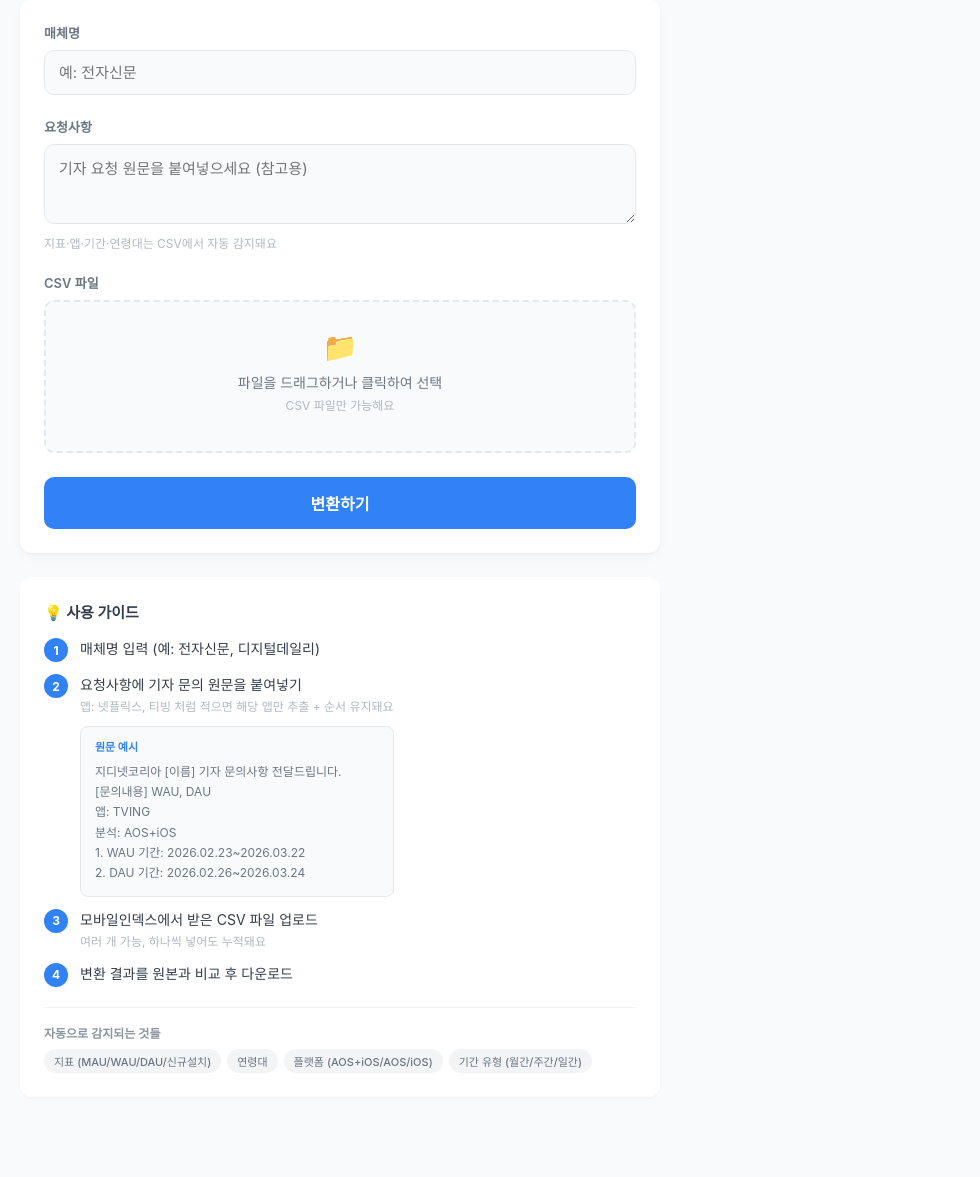
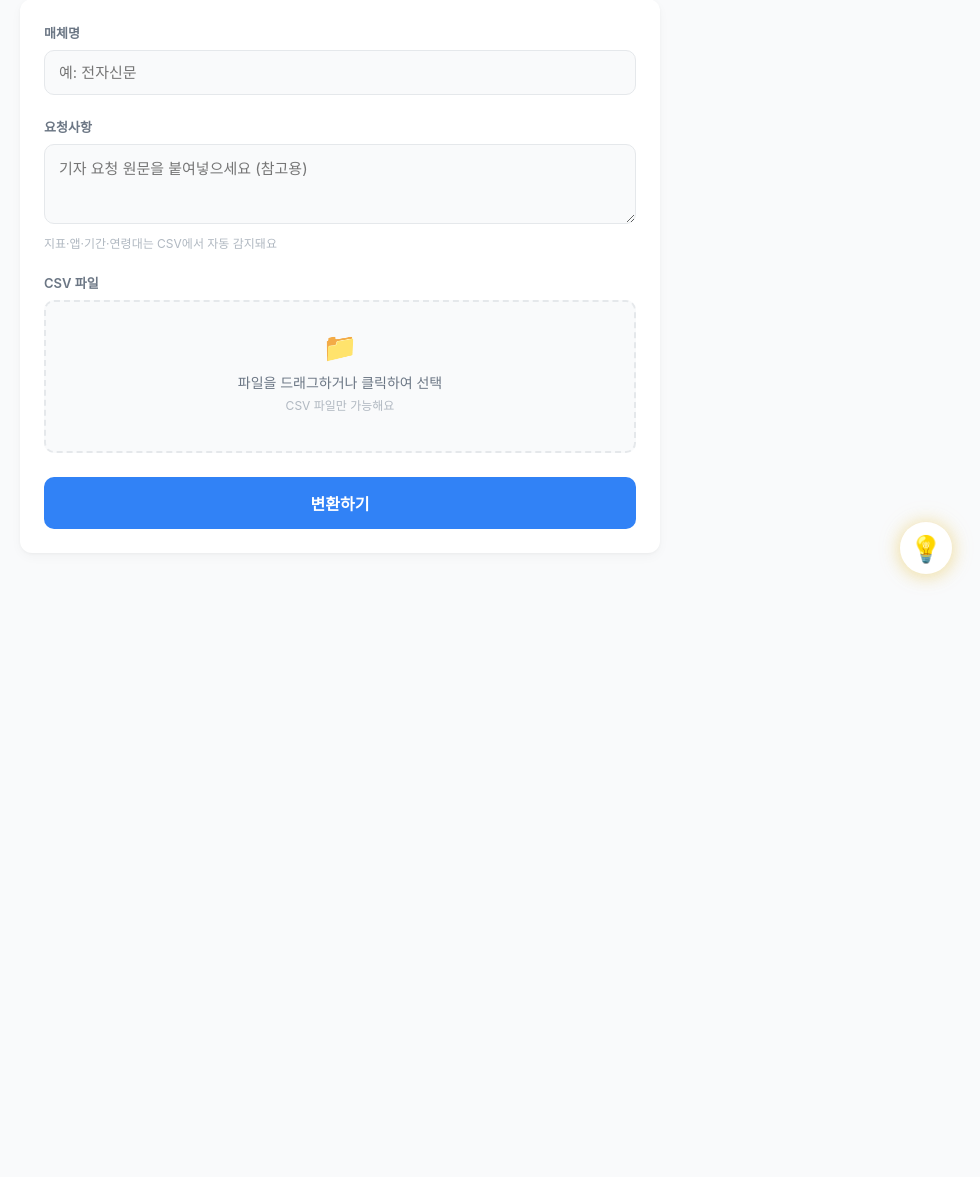
Before and after one commit to bae-daisy/PR_-, a Flask app: page / in a window 1280 px wide. Shown: the part 198-1375 px from the top of the page, without its empty margins (300-1280 px from the left). After the commit the page ends 783 px from the top, so only its background shows below. Run offline with Flask 3, Linux system fonts and the light colour scheme; some web fonts are replaced.

Commit message:
가이드를 플로팅 전구 버튼 + 팝업으로 변경

```diff
--- a/templates/index.html
+++ b/templates/index.html
@@ -68,10 +68,13 @@ h1 { font-size: 26px; font-weight: 700; letter-spacing: -0.5px; margin-bottom: 6
       <button type="submit" class="btn-primary" id="btn">변환하기</button>
     </form>
   </div>
+</div>
 
-  <!-- 사용 가이드 -->
-  <div class="guide">
-    <div class="guide-title">💡 사용 가이드</div>
+<!-- 플로팅 가이드 전구 -->
+<div class="guide-float" id="guide-float">
+  <div class="guide-bulb">💡</div>
+  <div class="guide-popup">
+    <div class="guide-title">사용 가이드</div>
     <div class="guide-steps">
       <div class="guide-step">
         <div class="step-num">1</div>
@@ -192,28 +195,51 @@ textarea { resize: vertical; min-height: 80px; }
 .file-count { font-size: 12px; color: var(--blue); font-weight: 600; margin-top: 6px; }
 #file-input { display: none; }
 
-/* 사용 가이드 */
-.guide { margin-top: 24px; padding: 24px; background: #fff; border-radius: var(--radius); box-shadow: 0 1px 3px rgba(0,0,0,0.04); }
+/* 플로팅 가이드 전구 */
+.guide-float {
+  position: fixed; bottom: 28px; right: 28px; z-index: 900;
+}
+.guide-bulb {
+  width: 52px; height: 52px; border-radius: 50%; background: #fff;
+  box-shadow: 0 2px 12px rgba(0,0,0,0.12); display: flex; align-items: center;
+  justify-content: center; font-size: 26px; cursor: pointer;
+  animation: bulbGlow 2s ease-in-out infinite;
+}
+@keyframes bulbGlow {
+  0%, 100% { box-shadow: 0 2px 12px rgba(0,0,0,0.12); }
+  50% { box-shadow: 0 2px 20px rgba(249,200,40,0.5), 0 0 40px rgba(249,200,40,0.2); }
+}
+.guide-popup {
+  position: absolute; bottom: 62px; right: 0; width: 360px;
+  background: #fff; border-radius: var(--radius); padding: 24px;
+  box-shadow: 0 8px 30px rgba(0,0,0,0.12); border: 1px solid var(--gray-200);
+  opacity: 0; visibility: hidden; transform: translateY(10px) scale(0.95);
+  transition: all 0.25s ease; pointer-events: none;
+}
+.guide-float:hover .guide-popup {
+  opacity: 1; visibility: visible; transform: translateY(0) scale(1); pointer-events: auto;
+}
+.guide-float:hover .guide-bulb { animation: none; box-shadow: 0 2px 20px rgba(249,200,40,0.5); }
 .guide-title { font-size: 15px; font-weight: 700; color: var(--gray-800); margin-bottom: 16px; }
 .guide-steps { display: flex; flex-direction: column; gap: 12px; margin-bottom: 20px; }
 .guide-step { display: flex; align-items: flex-start; gap: 12px; }
 .step-num {
-  width: 24px; height: 24px; border-radius: 50%; background: var(--blue); color: #fff;
-  font-size: 12px; font-weight: 700; display: flex; align-items: center; justify-content: center; flex-shrink: 0;
+  width: 22px; height: 22px; border-radius: 50%; background: var(--blue); color: #fff;
+  font-size: 11px; font-weight: 700; display: flex; align-items: center; justify-content: center; flex-shrink: 0;
 }
-.step-text { font-size: 14px; color: var(--gray-800); line-height: 1.5; }
-.step-hint { font-size: 12px; color: var(--gray-400); }
+.step-text { font-size: 13px; color: var(--gray-800); line-height: 1.5; }
+.step-hint { font-size: 11px; color: var(--gray-400); }
 .guide-example {
-  margin-top: 10px; padding: 12px 14px; background: var(--gray-50);
+  margin-top: 8px; padding: 10px 12px; background: var(--gray-50);
   border-radius: 8px; border: 1px solid var(--gray-200);
 }
-.guide-example-title { font-size: 11px; font-weight: 700; color: var(--blue); margin-bottom: 6px; }
-.guide-example-text { font-size: 12px; color: var(--gray-600); line-height: 1.7; }
-.guide-auto { padding-top: 16px; border-top: 1px solid var(--gray-100); }
-.guide-auto-title { font-size: 12px; font-weight: 600; color: var(--gray-500); margin-bottom: 8px; }
-.guide-tags { display: flex; flex-wrap: wrap; gap: 6px; }
+.guide-example-title { font-size: 10px; font-weight: 700; color: var(--blue); margin-bottom: 4px; }
+.guide-example-text { font-size: 11px; color: var(--gray-600); line-height: 1.7; }
+.guide-auto { padding-top: 14px; border-top: 1px solid var(--gray-100); }
+.guide-auto-title { font-size: 11px; font-weight: 600; color: var(--gray-500); margin-bottom: 8px; }
+.guide-tags { display: flex; flex-wrap: wrap; gap: 5px; }
 .guide-tag {
-  font-size: 11px; padding: 4px 10px; border-radius: 20px;
+  font-size: 10px; padding: 3px 8px; border-radius: 20px;
   background: var(--gray-100); color: var(--gray-600); font-weight: 500;
 }
 .btn-primary {
```
